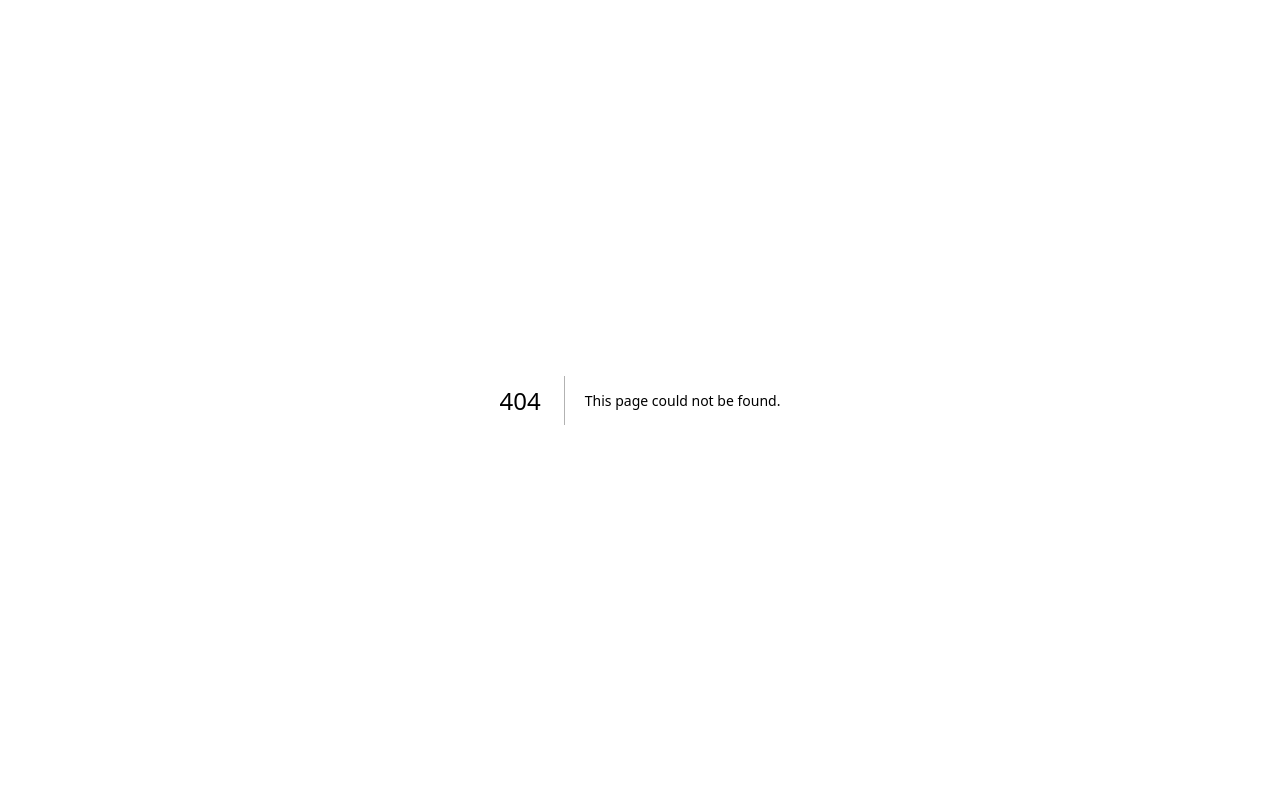
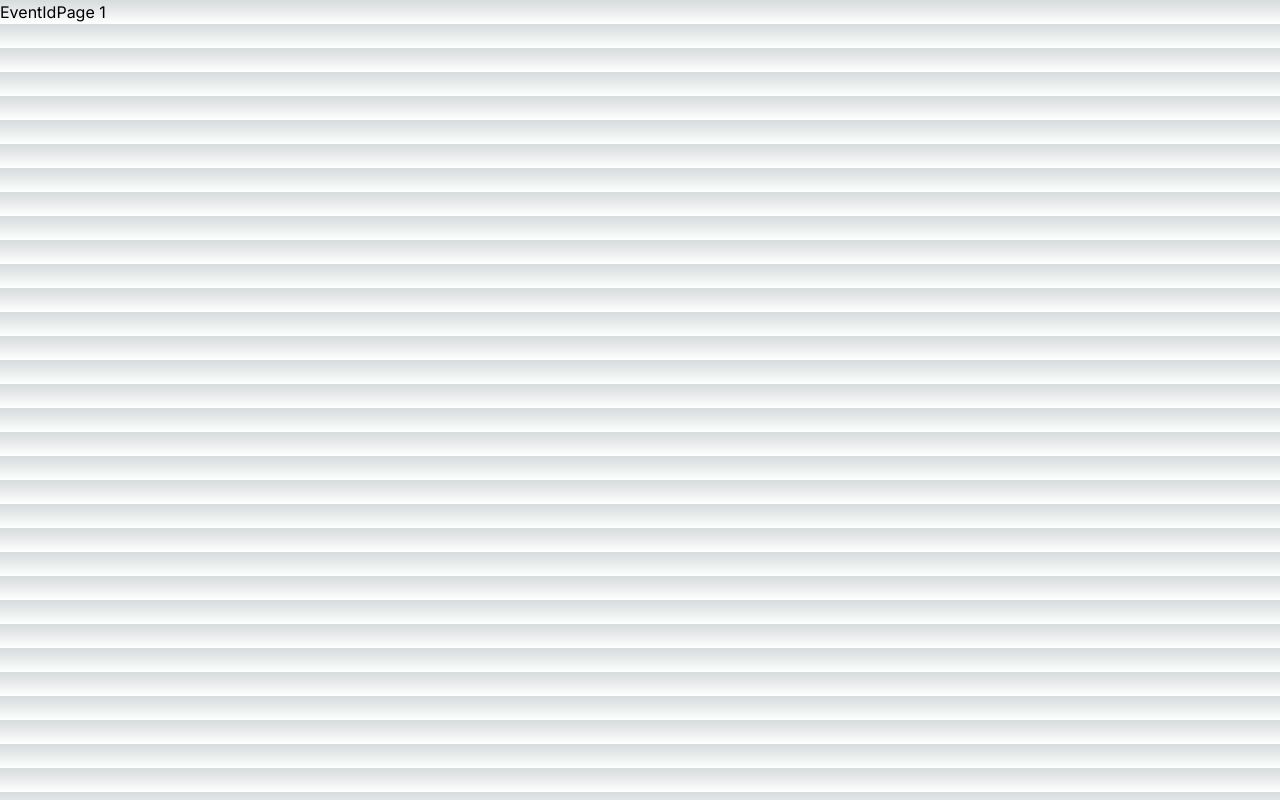
Before and after one commit to sergei-deriv/events-creation, a Next.js app: page /events/1 in a window 1280 px wide. Before the commit this address had no page. Built offline with nearby package versions, Linux system fonts and the light colour scheme.

Commit message:
feat: add dinamic route with param id

```diff
--- a/src/app/(dashboard)/events/page.tsx
+++ /dev/null
@@ -1,7 +0,0 @@
-import React from 'react';
-
-const EventsPage = () => {
-  return <div>Events Page</div>;
-};
-
-export default EventsPage;
--- /dev/null
+++ b/src/app/events/[id]/page.tsx
@@ -0,0 +1,7 @@
+import React from 'react';
+
+const EventIdPage = ({ params }: any) => {
+  return <div>EventIdPage {params.id}</div>;
+};
+
+export default EventIdPage;
```
